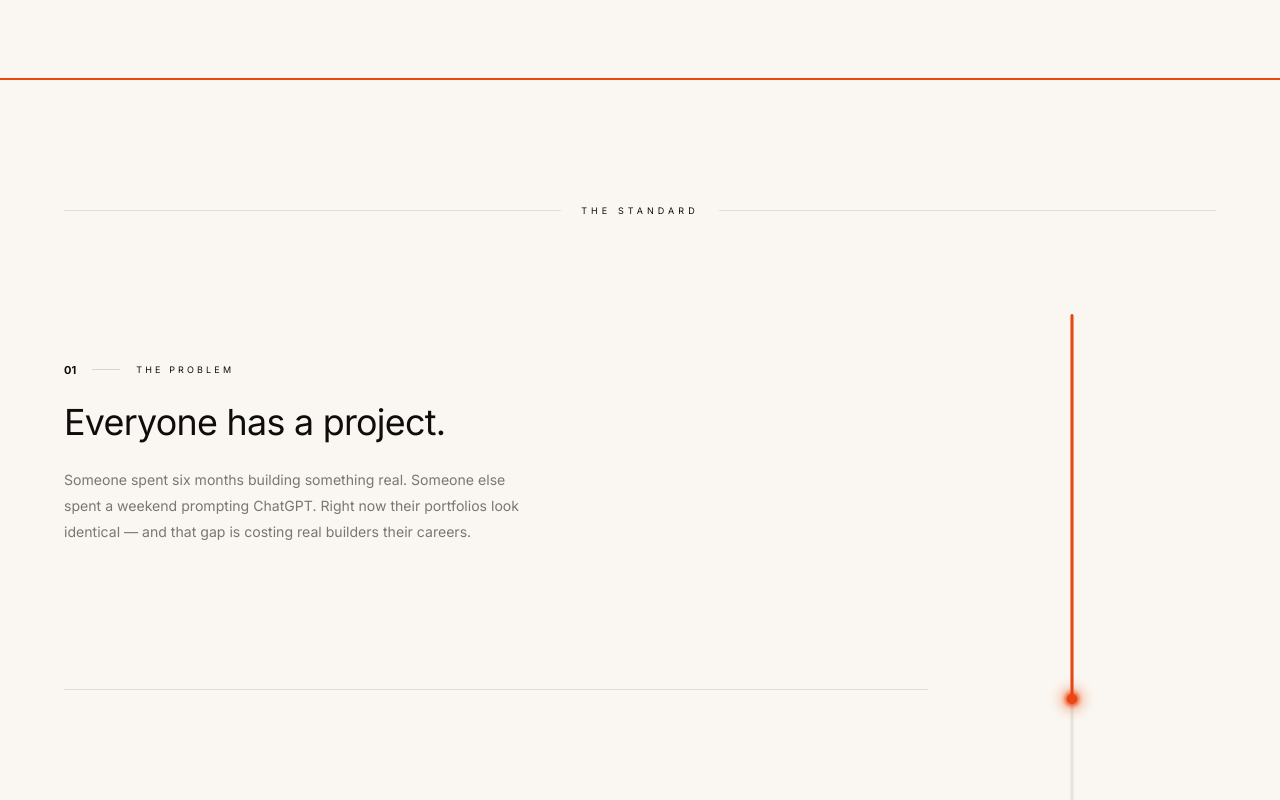
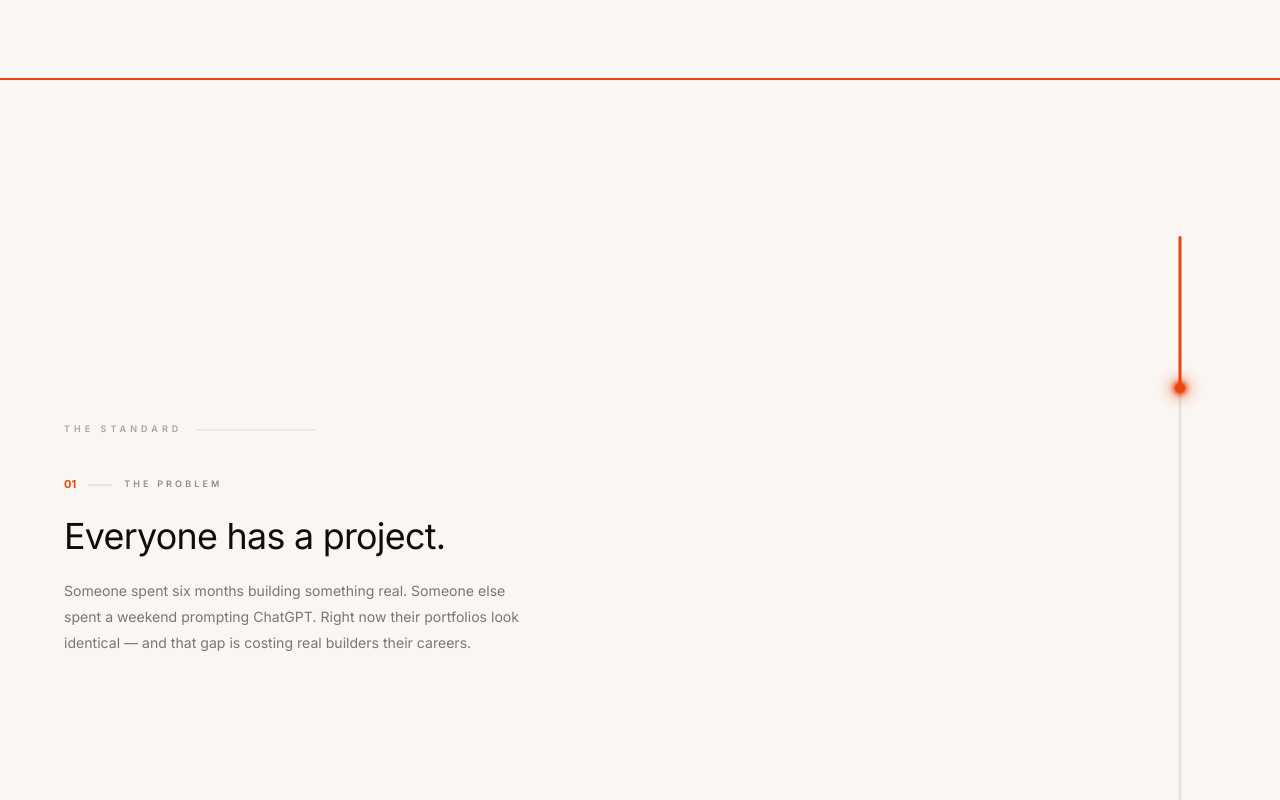
Before and after one commit to orcred-org/frontend, a Next.js app: page / in a window 1280 px wide. Shown: the part 720-1520 px from the top of the page. Built offline with nearby package versions, Linux system fonts and the light colour scheme.

Commit message:
Standard: scroll-jacked sticky panels — 3 panels slide up as user scrolls 300vh

```diff
--- a/components/PlatformSection.tsx
+++ b/components/PlatformSection.tsx
@@ -2,8 +2,6 @@
 
 import { useRef } from "react";
 import { motion, useScroll, useTransform, useSpring } from "framer-motion";
-
-const ease = [0.22, 1, 0.36, 1] as const;
 
 const panels = [
   {
@@ -26,25 +24,92 @@ const panels = [
   },
 ];
 
-/* ── Sticky timeline ── */
-function Timeline({ progress }: { progress: ReturnType<typeof useSpring> }) {
-  const TOTAL = Math.round((typeof window !== "undefined" ? window.innerHeight : 800) * 0.76);
+/* ── Full-viewport panel content ── */
+function PanelContent({
+  panel,
+  showLabel,
+}: {
+  panel: (typeof panels)[number];
+  showLabel?: boolean;
+}) {
+  return (
+    <div
+      style={{
+        width: "100%",
+        height: "100%",
+        backgroundColor: "var(--bg-page)",
+        display: "flex",
+        alignItems: "center",
+        padding: "0 clamp(24px, 5vw, 64px)",
+      }}
+    >
+      <div style={{ maxWidth: 640 }}>
 
-  const fillH   = useTransform(progress, [0, 1], [0, TOTAL]);
-  const tipY    = useTransform(progress, [0, 1], [0, TOTAL]);
+        {showLabel && (
+          <div style={{ display: "flex", alignItems: "center", gap: 14, marginBottom: 40 }}>
+            <div style={{ fontSize: 9, fontWeight: 600, letterSpacing: "0.45em", textTransform: "uppercase", color: "rgba(15,13,12,0.35)" }}>
+              The Standard
+            </div>
+            <div style={{ flex: 1, height: 1, background: "rgba(15,13,12,0.1)", maxWidth: 120 }} />
+          </div>
+        )}
+
+        {/* Chapter marker */}
+        <div style={{ display: "flex", alignItems: "center", gap: 12, marginBottom: 24 }}>
+          <div style={{ fontSize: 11, fontWeight: 700, color: "#eb4511" }}>{panel.num}</div>
+          <div style={{ width: 24, height: 1, background: "rgba(15,13,12,0.15)" }} />
+          <div style={{ fontSize: 9, fontWeight: 600, letterSpacing: "0.35em", textTransform: "uppercase", color: "rgba(15,13,12,0.45)" }}>
+            {panel.chapter}
+          </div>
+        </div>
+
+        {/* Headline */}
+        <div style={{
+          fontSize:      "clamp(22px, 2.8vw, 38px)",
+          fontWeight:    400,
+          letterSpacing: "-0.02em",
+          lineHeight:    1.15,
+          color:         "#0f0d0c",
+          marginBottom:  20,
+        }}>
+          {panel.headline}
+        </div>
+
+        {/* Body */}
+        <div style={{
+          fontSize:   "clamp(13px, 1.1vw, 15px)",
+          fontWeight: 400,
+          lineHeight: 1.85,
+          color:      "rgba(15,13,12,0.55)",
+          maxWidth:   480,
+        }}>
+          {panel.body}
+        </div>
+      </div>
+    </div>
+  );
+}
+
+/* ── Timeline sidebar ── */
+function TimelineSidebar({ progress }: { progress: ReturnType<typeof useSpring> }) {
+  const totalPx = typeof window !== "undefined" ? window.innerHeight * 0.76 : 608;
+  const fillH = useTransform(progress, [0, 1], [0, totalPx]);
+  const tipY  = useTransform(progress, [0, 1], [0, totalPx]);
 
   return (
-    <div style={{
-      position:       "sticky",
-      top:            0,
-      height:         "100vh",
-      display:        "flex",
-      alignItems:     "center",
-      justifyContent: "center",
-    }}>
-      <div style={{ position: "relative", height: TOTAL, width: 20 }}>
-
-        {/* Grey track */}
+    <div
+      style={{
+        position: "absolute",
+        right:    "clamp(48px, 7vw, 120px)",
+        top:      0,
+        height:   "100%",
+        display:  "flex",
+        alignItems: "center",
+      }}
+      className="hidden lg:flex"
+    >
+      <div style={{ position: "relative", height: totalPx, width: 20 }}>
+        {/* Track */}
         <div style={{
           position:        "absolute",
           left:            "50%",
@@ -68,61 +133,20 @@ function Timeline({ progress }: { progress: ReturnType<typeof useSpring> }) {
           borderRadius:    3,
         }} />
 
-        {/* Glowing tip — rides the end of the fill */}
+        {/* Glowing tip */}
         <motion.div style={{
-          position:     "absolute",
-          left:         "50%",
-          top:          tipY,
-          width:        10,
-          height:       10,
-          borderRadius: "50%",
+          position:        "absolute",
+          left:            "50%",
+          top:             tipY,
+          width:           10,
+          height:          10,
+          borderRadius:    "50%",
           backgroundColor: "#eb4511",
-          x:            "-50%",
-          y:            "-50%",
-          boxShadow:    "0 0 14px 5px rgba(235,69,17,0.55), 0 0 4px 2px rgba(235,69,17,0.9)",
+          x:               "-50%",
+          y:               "-50%",
+          boxShadow:       "0 0 14px 5px rgba(235,69,17,0.55), 0 0 4px 2px rgba(235,69,17,0.9)",
         }} />
-
       </div>
-    </div>
-  );
-}
-
-/* ── Text panel ── */
-function TextPanel({ panel }: { panel: (typeof panels)[number] }) {
-  return (
-    <div
-      className="py-28 sm:py-36"
-      style={{ borderBottom: "1px solid rgba(15,13,12,0.1)" }}
-    >
-      <motion.div
-        className="flex flex-col gap-6"
-        initial={{ opacity: 0, y: 16 }}
-        whileInView={{ opacity: 1, y: 0 }}
-        viewport={{ once: true, amount: 0.3 }}
-        transition={{ duration: 0.8, ease }}
-      >
-        <div className="flex items-center gap-4">
-          <span style={{ fontSize: 11, fontWeight: 700, color: "#eb4511" }}>{panel.num}</span>
-          <div style={{ width: 28, height: 1, background: "rgba(15,13,12,0.15)" }} />
-          <span className="font-label-sm uppercase tracking-[0.35em] text-[9px]" style={{ color: "rgba(15,13,12,0.45)" }}>
-            {panel.chapter}
-          </span>
-        </div>
-
-        <div style={{
-          fontSize: "clamp(22px, 2.8vw, 38px)", fontWeight: 400,
-          letterSpacing: "-0.02em", lineHeight: 1.15, color: "#0f0d0c",
-        }}>
-          {panel.headline}
-        </div>
-
-        <div style={{
-          fontSize: "clamp(13px, 1.1vw, 15px)", fontWeight: 400,
-          lineHeight: 1.85, color: "rgba(15,13,12,0.55)", maxWidth: 480,
-        }}>
-          {panel.body}
-        </div>
-      </motion.div>
     </div>
   );
 }
@@ -133,43 +157,51 @@ export default function PlatformSection() {
 
   const { scrollYProgress } = useScroll({
     target: sectionRef,
-    offset: ["start end", "end start"],
+    offset: ["start start", "end end"],
   });
 
-  const progress = useSpring(scrollYProgress, { stiffness: 40, damping: 25 });
+  const progress = useSpring(scrollYProgress, { stiffness: 50, damping: 25 });
+
+  // Panel 1 slides out upward: progress 0.25 → 0.45
+  const panel1Y = useTransform(progress, [0.25, 0.48], ["0vh", "-100vh"]);
+
+  // Panel 2 slides in from below then out upward
+  const panel2Y = useTransform(
+    progress,
+    [0.25, 0.48, 0.62, 0.85],
+    ["100vh", "0vh", "0vh", "-100vh"]
+  );
+
+  // Panel 3 slides in from below
+  const panel3Y = useTransform(progress, [0.62, 0.85], ["100vh", "0vh"]);
 
   return (
-    <section ref={sectionRef} id="story" style={{ backgroundColor: "var(--bg-page)" }}>
+    <section
+      ref={sectionRef}
+      id="story"
+      style={{ height: "300vh", position: "relative" }}
+    >
+      {/* Sticky viewport container */}
+      <div style={{ position: "sticky", top: 0, height: "100vh", overflow: "hidden" }}>
 
-      {/* Section label */}
-      <motion.div
-        className="px-6 sm:px-10 lg:px-16 pt-16 pb-0 max-w-[1400px] mx-auto flex items-center gap-5"
-        initial={{ opacity: 0 }}
-        whileInView={{ opacity: 1 }}
-        viewport={{ once: true }}
-        transition={{ duration: 1 }}
-      >
-        <div className="flex-1 h-px" style={{ background: "rgba(15,13,12,0.1)" }} />
-        <span className="font-label-sm uppercase tracking-[0.45em] text-[9px]" style={{ color: "rgba(15,13,12,0.4)" }}>
-          The Standard
-        </span>
-        <div className="flex-1 h-px" style={{ background: "rgba(15,13,12,0.1)" }} />
-      </motion.div>
+        {/* Panel 1 */}
+        <motion.div style={{ position: "absolute", inset: 0, y: panel1Y }}>
+          <PanelContent panel={panels[0]} showLabel />
+        </motion.div>
 
-      <div className="max-w-[1400px] mx-auto px-6 sm:px-10 lg:px-16">
-        <div className="grid grid-cols-1 lg:grid-cols-12">
+        {/* Panel 2 */}
+        <motion.div style={{ position: "absolute", inset: 0, y: panel2Y }}>
+          <PanelContent panel={panels[1]} />
+        </motion.div>
 
-          {/* Left: text */}
-          <div className="lg:col-span-9">
-            {panels.map((p, i) => <TextPanel key={i} panel={p} />)}
-          </div>
+        {/* Panel 3 */}
+        <motion.div style={{ position: "absolute", inset: 0, y: panel3Y }}>
+          <PanelContent panel={panels[2]} />
+        </motion.div>
 
-          {/* Right: timeline */}
-          <div className="hidden lg:block lg:col-span-3">
-            <Timeline progress={progress} />
-          </div>
+        {/* Timeline — sits on top of all panels */}
+        <TimelineSidebar progress={progress} />
 
-        </div>
       </div>
     </section>
   );
```
